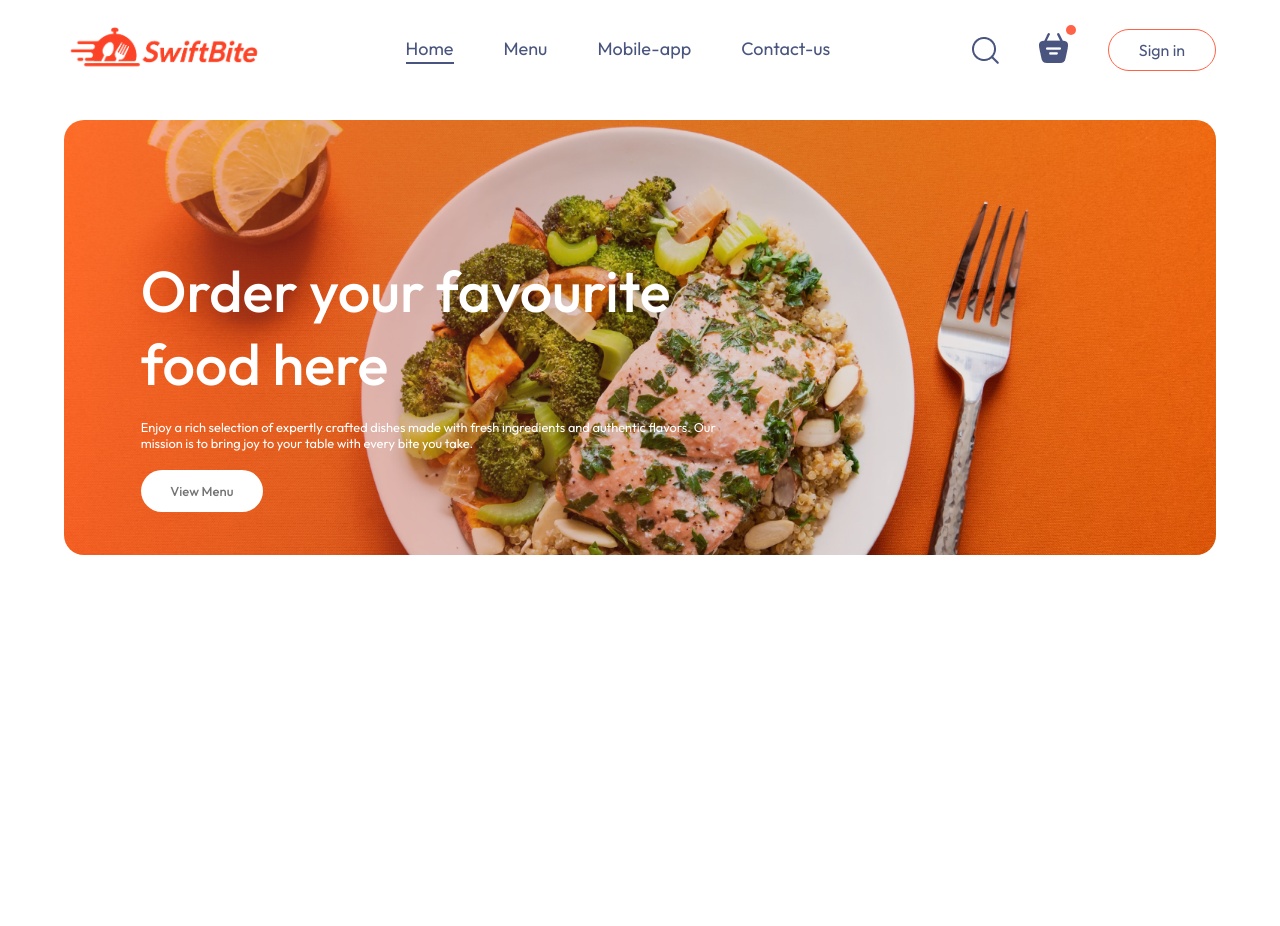
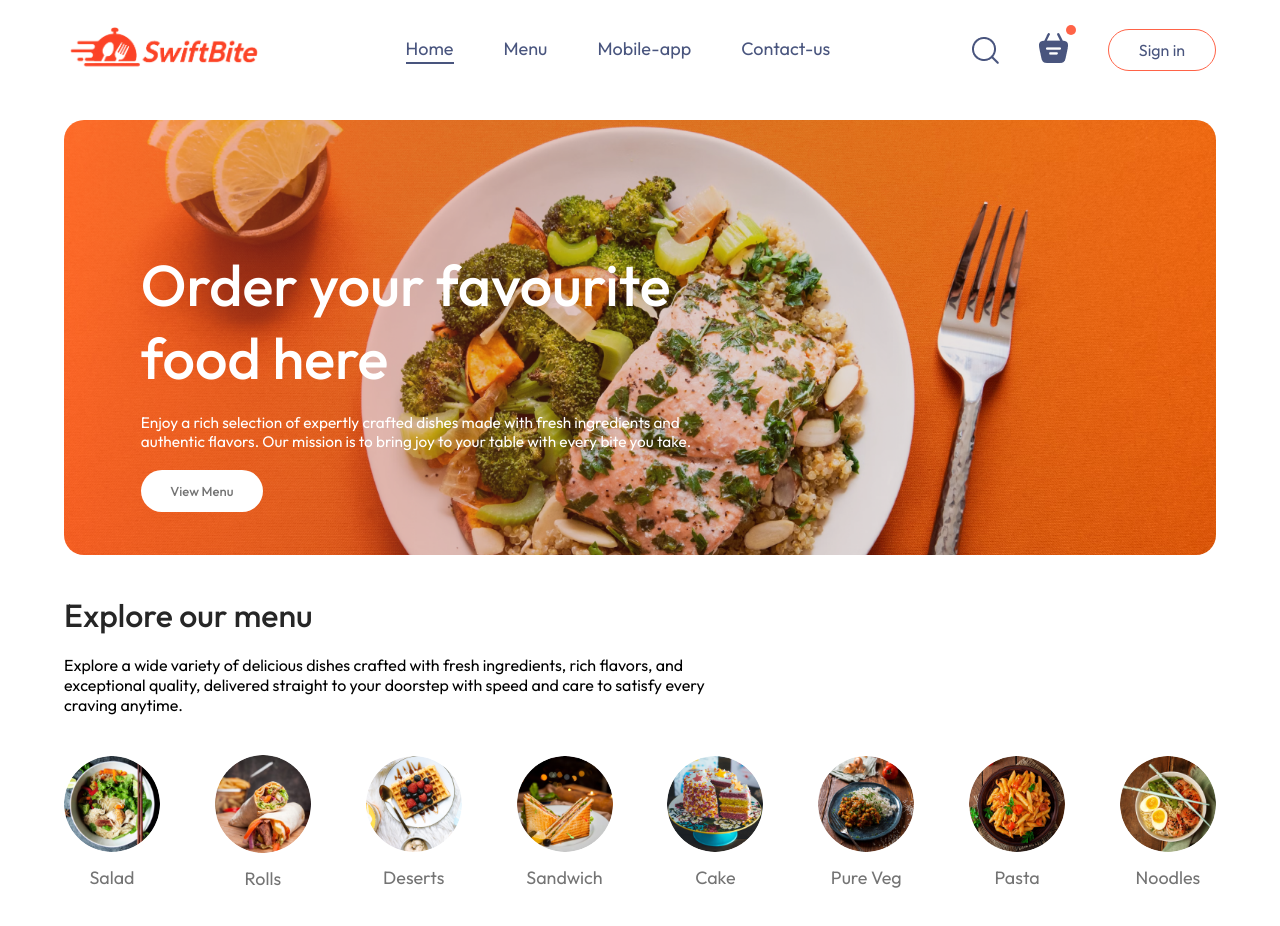
Before and after one commit to amansingh-21/swiftbite-mern, a React (Vite) app in the folder frontend/: page / in a window 1280 px wide. Shown: the top 926 px of the page. Before the commit the page ends 800 px from the top, so only its background shows below. Built offline with nearby package versions, Linux system fonts and the light colour scheme.

Commit message:
feat: add exploremenu component

```diff
--- /dev/null
+++ b/frontend/src/components/ExploreMenu/ExploreMenu.css
@@ -0,0 +1,54 @@
+.explore-menu{
+  display: flex;
+  flex-direction: column;
+  gap:20px;
+}
+
+.explore-menu h1{
+   color: #262626;
+   font-weight: 500;
+}
+
+.explore-menu-text{
+  max-width:60%;
+}
+
+.explore-menu-list{
+   display: flex;
+   justify-content: space-between;
+   align-items: center;
+   gap:30px;
+   text-align: center;
+   margin:20px 0px;
+   overflow-x: scroll;
+}
+
+.explore-menu-list::-webkit-scrollbar{
+  display: none;
+}
+
+.explore-menu-list-item img{
+    width: 7.5vw;
+    min-width: 80px;
+    cursor: pointer;
+    border-radius: 50%;
+    transition: 0.2s;
+}
+
+.explore-menu-list-item p{
+   margin-top: 10px;
+   color: #747474;
+   font-size: max(1.4vw, 16px);
+   cursor: pointer;
+}
+
+.explore-menu hr{
+  margin:8px 0px;
+  background-color: #e2e2e2;
+  border:none;
+}
+
+.explore-menu-list-item .active{
+  border:4px solid tomato;
+  padding:2px;
+}
--- /dev/null
+++ b/frontend/src/components/ExploreMenu/ExploreMenu.jsx
@@ -0,0 +1,25 @@
+import React from 'react'
+import './ExploreMenu.css'
+import { menu_list } from '../../assets/assets'
+
+const ExploreMenu = ({category, setCategory}) => {
+  return (
+    <div className='explore-menu' id='explore-menu'>
+        <h1>Explore our menu</h1>
+        <p className='explore-menu-text'>Explore a wide variety of delicious dishes crafted with fresh ingredients, rich flavors, and exceptional quality, delivered straight to your doorstep with speed and care to satisfy every craving anytime.</p>
+        <div className="explore-menu-list">
+           {menu_list.map((item, index) => {
+               return (
+                  <div onClick={()=> setCategory(category === item.menu_name ? "All" : item.menu_name)} key={index} className='explore-menu-list-item'>
+                       <img className={category === item.menu_name ? "active" : ""} src={item.menu_image} alt="" />
+                       <p>{item.menu_name}</p>
+                  </div>
+               )
+           })}
+        </div>
+        <hr />
+    </div>
+  )
+}
+
+export default ExploreMenu
--- a/frontend/src/components/Header/Header.css
+++ b/frontend/src/components/Header/Header.css
@@ -1,6 +1,7 @@
 .header{
   height:34vw;
   margin:20px auto;
+  margin-bottom:40px;
   background: url('../../assets/header_img.png') no-repeat center center;
   background-size: cover;
   position: relative;
@@ -27,7 +28,7 @@
 
 .header-contents p{
     color:white;
-    font-size:1vw;
+    font-size:1.2vw;
 }
 
 .header-contents button{
--- a/frontend/src/pages/Home/Home.jsx
+++ b/frontend/src/pages/Home/Home.jsx
@@ -1,11 +1,14 @@
-import React from 'react'
+import React, {useState} from 'react'
 import './Home.css'
 import Header from '../../components/Header/Header'
+import ExploreMenu from '../../components/ExploreMenu/ExploreMenu'
 
 const Home = () => {
+    const [category, setCategory] = useState("All")
     return(
       <div>
         <Header/>
+        <ExploreMenu category={category} setCategory={setCategory}/>
       </div>
     )
 }
```
